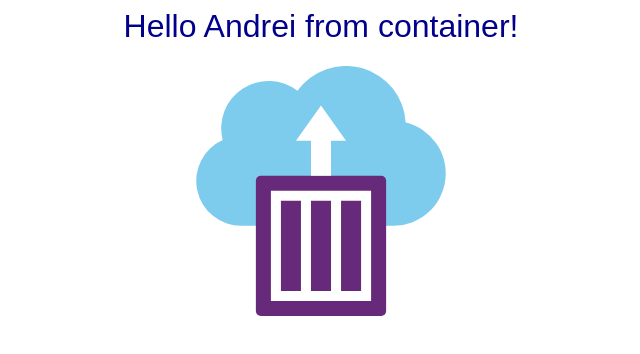
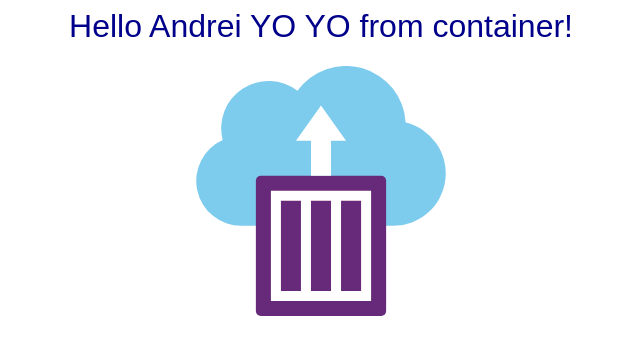
Before and after one commit to Chebattler/nodedocker, a website: page app/index.html in a window 1280 px wide. Shown: the whole page, without its empty margins (319-959 px from the left). Drawn offline with Linux system fonts and the light colour scheme.

Commit message:
new changes 2

```diff
--- a/app/index.html
+++ b/app/index.html
@@ -13,7 +13,7 @@ h1 {
 <body>
 
 <div align="center">
-<h1>Hello Andrei from container!</h1>
+<h1>Hello Andrei YO YO from container!</h1>
 
 <svg id="Layer_1" data-name="Layer 1" xmlns="http://www.w3.org/2000/svg" viewBox="0 0 49.8 49.9" width="250px" height="250px">
   <title>ContainerInstances_rgb_UI</title>
```
